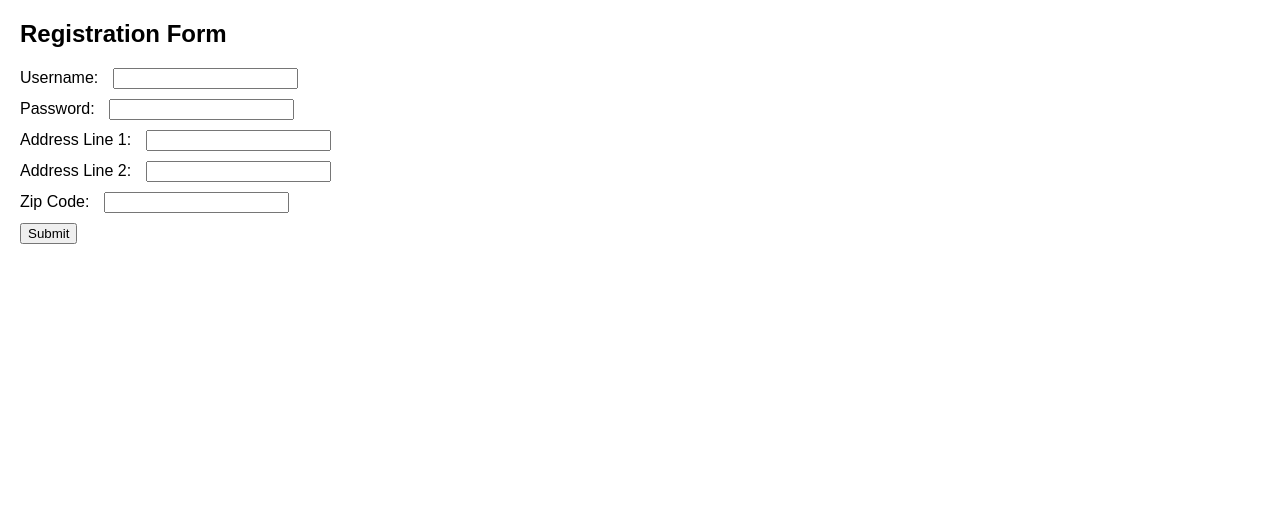
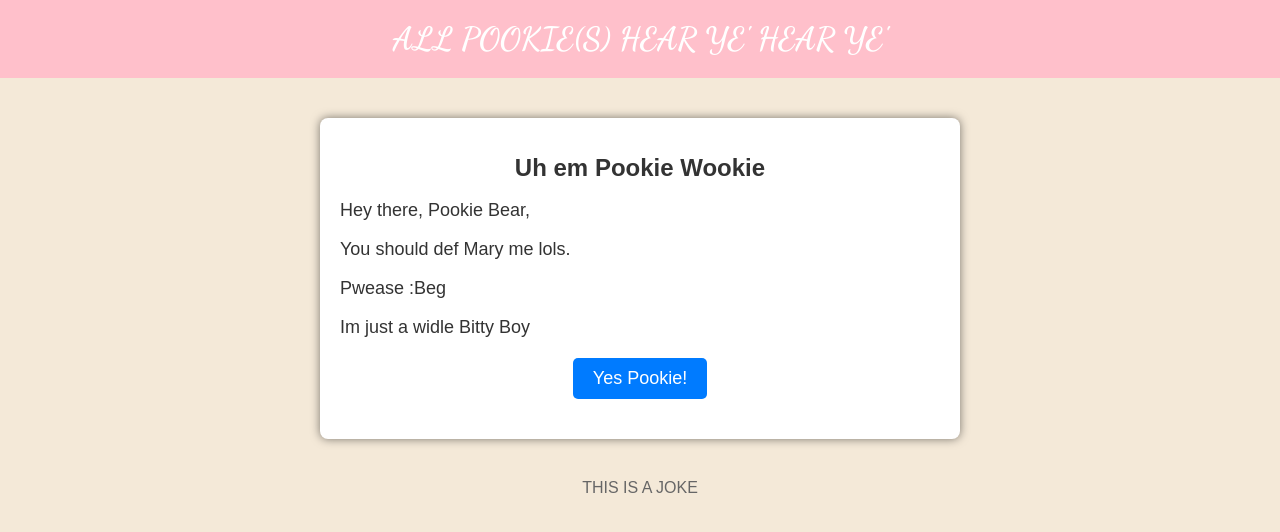
Before and after one commit to BRuveUSMC/freeartsupplies, a plain HTML site: page index.html in a window 1280 px wide. Drawn offline with Linux system fonts and the light colour scheme.

Commit message:
Update index.html

```diff
--- a/index.html
+++ b/index.html
@@ -3,65 +3,96 @@
 <head>
     <meta charset="UTF-8">
     <meta name="viewport" content="width=device-width, initial-scale=1.0">
-<title>Registration Form</title>
+    <title>Will You Marry Me (In a Game)?</title>
+    <link href="https://fonts.googleapis.com/css2?family=Dancing+Script:wght@700&display=swap" rel="stylesheet">
     <style>
-    body {
-        font-family: Arial, sans-serif;
-        margin: 20px;
+        body, html {
+            margin: 0;
+            padding: 0;
+            width: 100%;
+            height: 100%;
+            background-color: #f4e9d8;
+            font-family: 'Arial', sans-serif;
         }
-    div {
-        margin-bottom: 10px;
+
+        .header {
+            background-color: pink;
+            font-family: 'Dancing Script', cursive;
+            color: white;
+            text-align: center;
+            padding: 20px;
+            font-size: 32px;
         }
-    label {
-        margin-right: 10px;
+
+        .container {
+            max-width: 600px;
+            margin: 40px auto;
+            background: white;
+            padding: 20px;
+            box-shadow: 0 0 10px rgba(0,0,0,0.5);
+            border-radius: 8px;
+        }
+
+        h1 {
+            font-size: 24px;
+            color: #333;
+            text-align: center;
+        }
+
+        p {
+            font-size: 18px;
+            color: #333;
+        }
+
+        button {
+            display: block;
+            margin: 20px auto;
+            padding: 10px 20px;
+            font-size: 18px;
+            background-color: #007bff;
+            color: white;
+            border: none;
+            cursor: pointer;
+            border-radius: 5px;
+            transition: background-color 0.3s;
+        }
+
+        button:hover {
+            background-color: #0056b3;
+        }
+
+        .footer {
+            text-align: center;
+            margin-top: 40px;
+            font-size: 16px;
+            color: #666;
         }
     </style>
 </head>
 <body>
-    <h2>Registration Form</h2>
-    <form id="registrationForm">
-        <div>
-            <label for="username">Username:</label>
-            <input type="text" id="username" name="username" required>
+    <div class="header">ALL POOKIE(S) HEAR YE' HEAR YE'</div>
+    <div class="container">
+        <h1>Uh em Pookie Wookie</h1>
+        <p>Hey there, Pookie Bear,</p>
+        <p>You should def Mary me lols.</p>
+        <p>Pwease :Beg</p>
+        <p>Im just a widle Bitty Boy</p>
+        <button id="proposalButton">Yes Pookie!</button>
     </div>
-        <div>
-            <label for="password">Password:</label>
-            <input type="password" id="password" name="password" required>
-        </div>
-        <div>
-            <label for="address1">Address Line 1:</label>
-            <input type="text" id="address1" name="address1" required>
-        </div>
-        <div>
-            <label for="address2">Address Line 2:</label>
-            <input type="text" id="address2" name="address2">
-        </div>
-        <div>
-            <label for="zipCode">Zip Code:</label>
-            <input type="text" id="zipCode" name="zipCode" required>
-        </div>
-        <button type="submit">Submit</button>
-    </form>
+    <footer class="footer">
+        THIS IS A JOKE
+    </footer>
+    <script src="https://cdn.jsdelivr.net/npm/canvas-confetti@1.4.0/dist/canvas-confetti.min.js"></script>
     <script>
-document.getElementById('registrationForm').addEventListener('submit', function(event) {
-    event.preventDefault(); // Prevent the default form submission
-
-    const formData = {
-        username: document.getElementById('username').value,
-        password: document.getElementById('password').value,
-        address1: document.getElementById('address1').value,
-        address2: document.getElementById('address2').value,
-        zipCode: document.getElementById('zipCode').value,
-        // Placeholder values for device IP and name
-        deviceIP: 'Placeholder-IP',
-        deviceName: 'Placeholder-Device-Name'
-    };
-
-    // Store form data in local storage
-    localStorage.setItem('formData', JSON.stringify(formData));
-
-    // Navigate to the details page
-    window.location.href = 'details.html';
+        document.getElementById('proposalButton').addEventListener('click', function() {
+            canvasConfetti.create(document.body, {
+                resize: true,
+                useWorker: true
+            })({
+                particleCount: 150,
+                spread: 160,
+                origin: { y: 0.1 } // Adjust the origin to the top
+            });
         });
     </script>
 </body>
```
Lines whose indentation alone changed are shown as unchanged.
